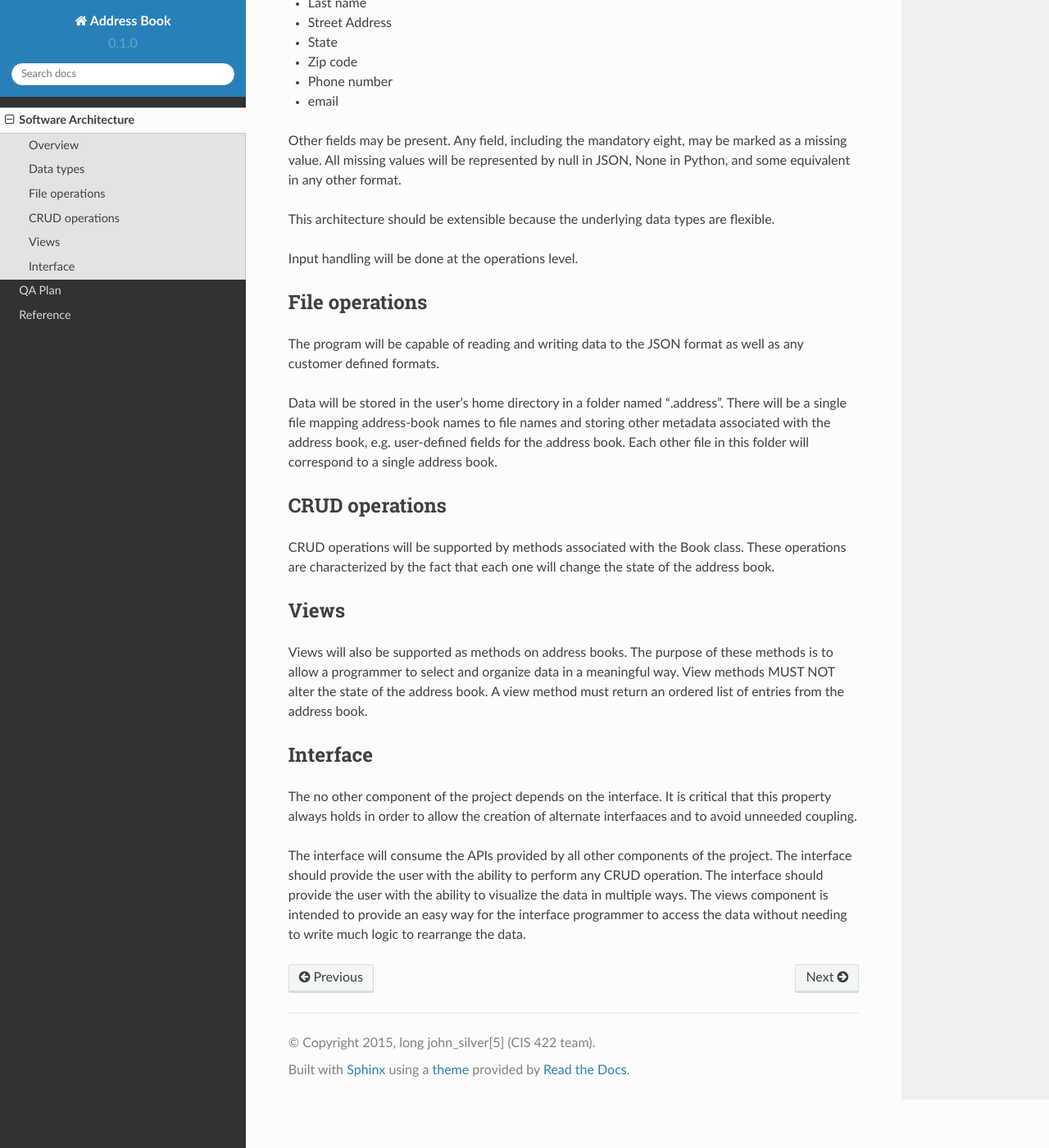
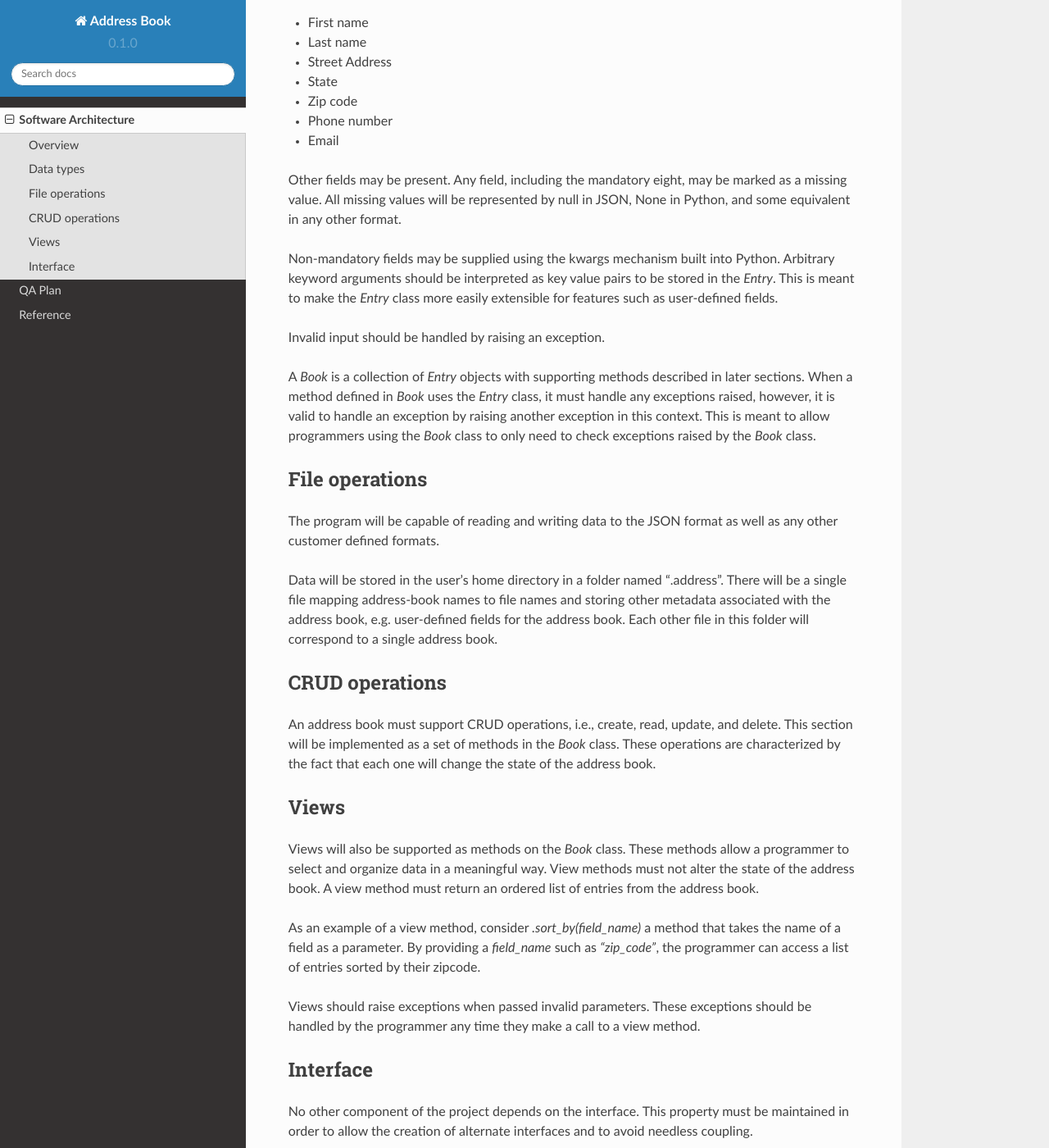
Before and after one commit to skylerberg/address-book, a Sphinx documentation site: the page built from doc/pages/arch.rst, in a window 1280 px wide and 1400 px high, scrolled down 867 px. Shown: the whole window at 82% size. Built offline with Sphinx 7.4.7 and the Read the Docs theme 2.0.0, drawn with Linux system fonts in a browser that asks for light colours; some of the changed text lies outside the part shown.

Commit message:
Work on data types section of architecture page

```diff
--- a/doc/pages/arch.rst
+++ b/doc/pages/arch.rst
@@ -30,8 +30,11 @@
 Data types
 ----------
 
-Abstractly, an address book is a recursive data structure consisting of maps, lists, and primitive data types.
-Each address book MUST have the following eight fields:
+The application will consist primarily of two data types: `Books` and `Entries`.
+
+An `Entry` is a mapping between field names and values. The class should also
+provide methods as described in later sections. There are eight fields that
+require a key value pair in each `Entry`:
 
 * First name
 * Last name
@@ -39,49 +42,76 @@
 * State
 * Zip code
 * Phone number
-* email
+* Email
 
-Other fields may be present. Any field, including the mandatory eight, may be marked as a missing value.
-All missing values will be represented by null in JSON, None in Python, and some equivalent in any other format.
+Other fields may be present. Any field, including the mandatory eight, may be
+marked as a missing value.  All missing values will be represented by null in
+JSON, None in Python, and some equivalent in any other format.
 
-This architecture should be extensible because the underlying data types are flexible.
+Non-mandatory fields may be supplied using the kwargs mechanism built into
+Python. Arbitrary keyword arguments should be interpreted as key value pairs to
+be stored in the `Entry`. This is meant to make the `Entry` class more easily
+extensible for features such as user-defined fields.
 
-Input handling will be done at the operations level.
+Invalid input should be handled by raising an exception.
+
+A `Book` is a collection of `Entry` objects with supporting methods described
+in later sections. When a method defined in `Book` uses the `Entry` class, it
+must handle any exceptions raised, however, it is valid to handle an exception
+by raising another exception in this context. This is meant to allow
+programmers using the `Book` class to only need to check exceptions raised by
+the `Book` class.
 
 
 File operations
 ---------------
 
-The program will be capable of reading and writing data to the JSON format as well as any customer defined formats.
+The program will be capable of reading and writing data to the JSON format as
+well as any other customer defined formats.
 
 Data will be stored in the user's home directory in a folder named ".address".
-There will be a single file mapping address-book names to file names and storing other metadata associated with the address book, e.g. user-defined fields for the address book.
-Each other file in this folder will correspond to a single address book.
+There will be a single file mapping address-book names to file names and
+storing other metadata associated with the address book, e.g. user-defined
+fields for the address book. Each other file in this folder will correspond to
+a single address book.
 
 
 CRUD operations
 ---------------
 
-CRUD operations will be supported by methods associated with the Book class.
-These operations are characterized by the fact that each one will change the state of the address book.
+An address book must support CRUD operations, i.e., create, read, update, and
+delete. This section will be implemented as a set of methods in the `Book`
+class. These operations are characterized by the fact that each one will change
+the state of the address book.
 
 
 Views
 -----
 
-Views will also be supported as methods on address books.
-The purpose of these methods is to allow a programmer to select and organize data in a meaningful way.
-View methods MUST NOT alter the state of the address book.
-A view method must return an ordered list of entries from the address book.
+Views will also be supported as methods on the `Book` class. These methods
+allow a programmer to select and organize data in a meaningful way. View
+methods must not alter the state of the address book. A view method must
+return an ordered list of entries from the address book.
+
+As an example of a view method, consider `.sort_by(field_name)` a method that
+takes the name of a field as a parameter. By providing a `field_name` such as
+`"zip_code"`, the programmer can access a list of entries sorted by their
+zipcode.
+
+Views should raise exceptions when passed invalid parameters. These exceptions
+should be handled by the programmer any time they make a call to a view method.
 
 
 Interface
 ---------
 
-The no other component of the project depends on the interface.
-It is critical that this property always holds in order to allow the creation of alternate interfaaces and to avoid unneeded coupling.
+No other component of the project depends on the interface. This property must
+be maintained in order to allow the creation of alternate interfaces and to
+avoid needless coupling.
 
-The interface will consume the APIs provided by all other components of the project.
-The interface should provide the user with the ability to perform any CRUD operation.
-The interface should provide the user with the ability to visualize the data in multiple ways.
-The views component is intended to provide an easy way for the interface programmer to access the data without needing to write much logic to rearrange the data.
+The interface will consume the APIs provided by all other components of the
+project. The interface should provide the user with the ability to perform any
+CRUD operation. The interface should provide the user with the ability to
+visualize the data in multiple ways. The views component is intended to provide
+an easy way for the interface programmer to access the data without needing to
+write much logic to rearrange the data.
```
Also changed, not shown: other parts of doc/pages/arch.rst (+5 -5 lines).
